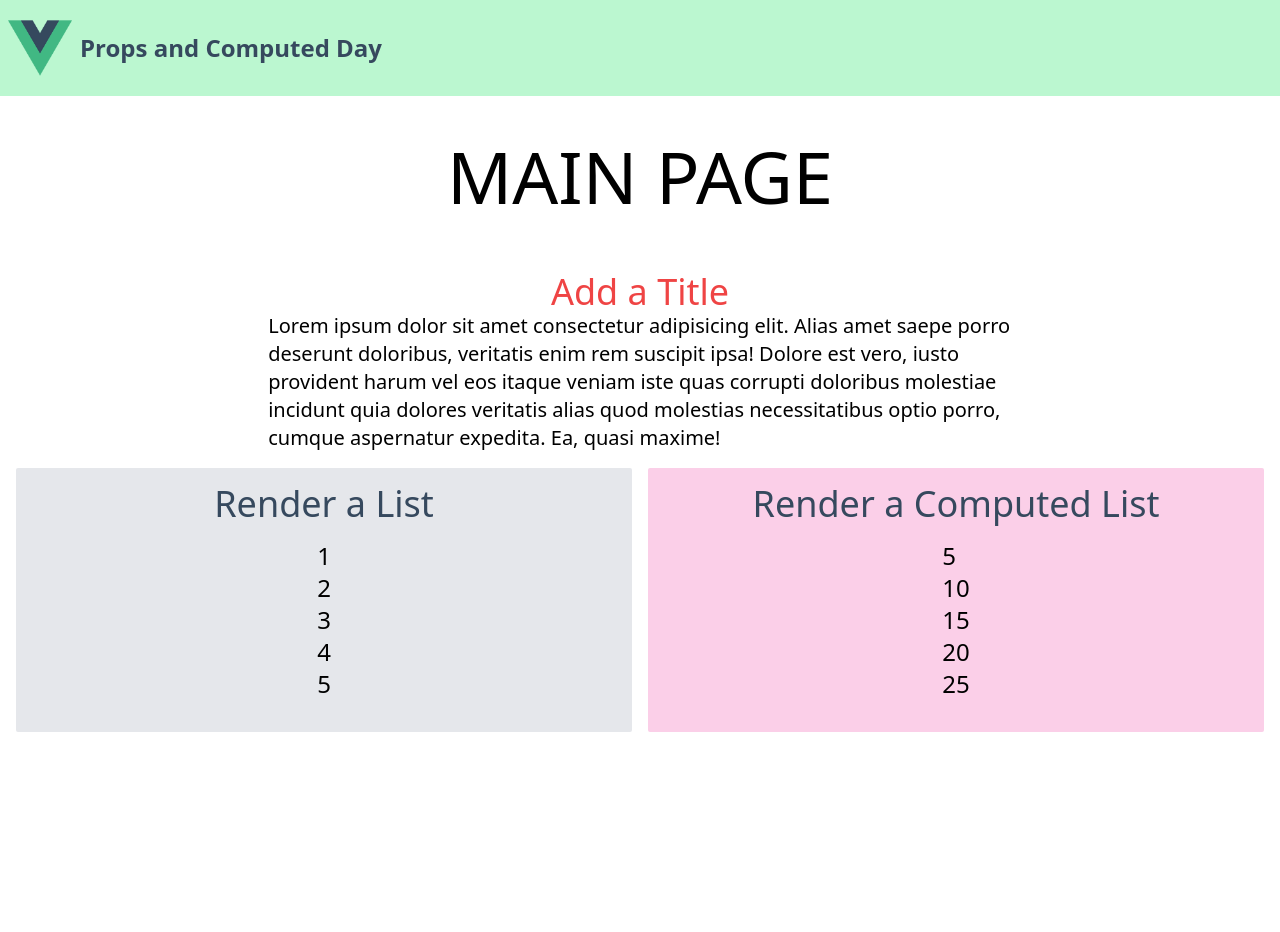
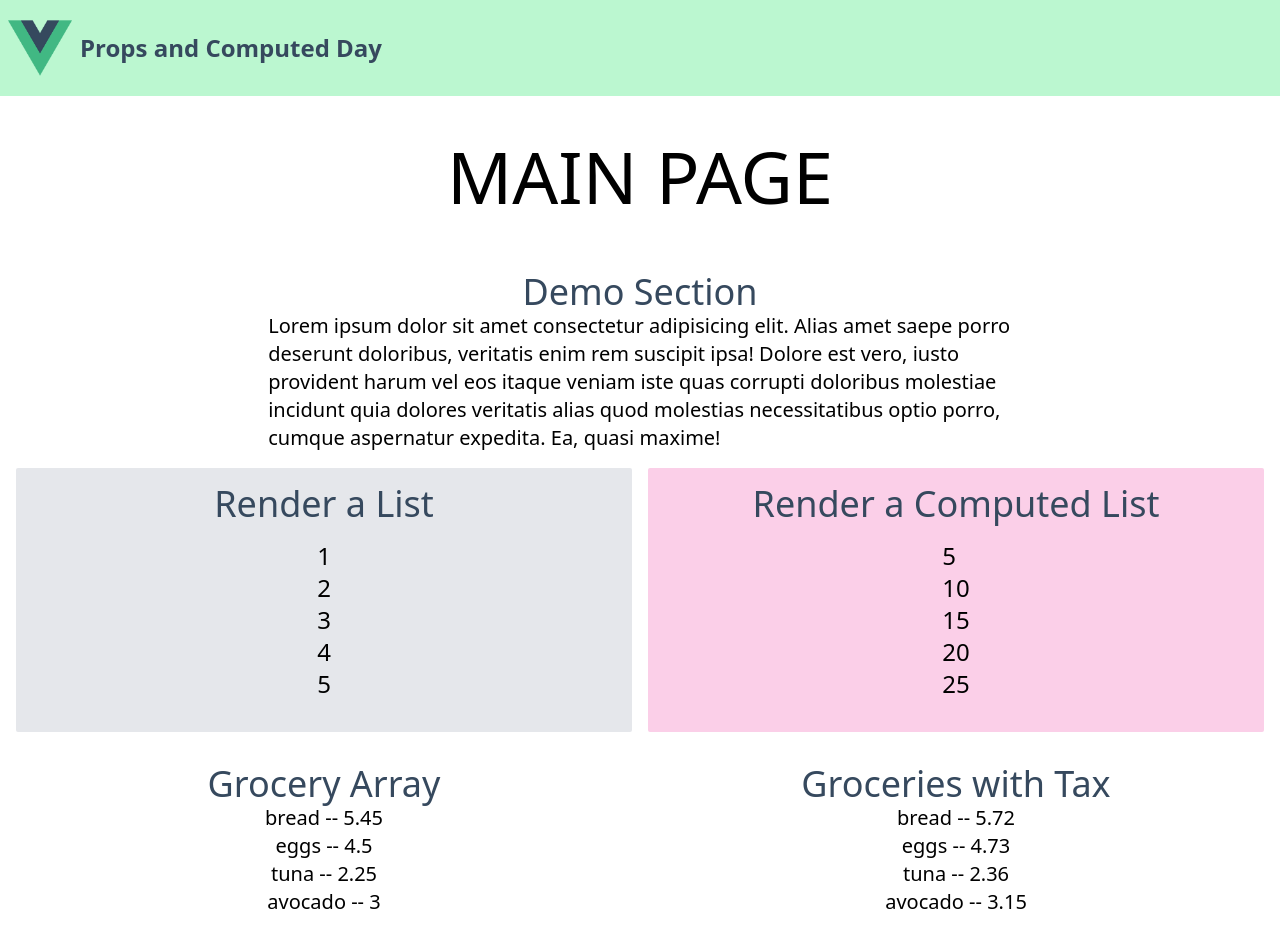
Before and after one commit to ashx3s/vue-demo, a Vue app: page / in a window 1280 px wide. Before the commit the page ends 800 px from the top, so only its background shows below. Built offline with nearby package versions, Linux system fonts and the light colour scheme; the HTML template or start-up script is replaced by a standard one.

Commit message:
added computed property example

```diff
--- a/src/App.vue
+++ b/src/App.vue
@@ -40,6 +40,24 @@
         </ul>
       </div>
     </section>
+    <BaseSection :title="'Grocery Array'">
+      <template #content>
+        <ul class="text-xl text-center">
+          <li v-for="product in groceries" :key="product.id">
+            {{ product.item }} -- {{ product.cost }}
+          </li>
+        </ul>
+      </template>
+    </BaseSection>
+    <BaseSection :title="'Groceries with Tax'">
+      <template #content>
+        <ul class="text-xl text-center">
+          <li v-for="product in groceriesWithTax" :key="product.id">
+            {{ product.name }} -- {{ product.cost }}
+          </li>
+        </ul>
+      </template>
+    </BaseSection>
   </main>
 </template>
 
@@ -54,7 +72,36 @@ import BaseSectionHeader from './components/BaseSectionHeader';
 const sectionTitle = 'Demo Section';
 
 const numberArray = [1, 2, 3, 4, 5];
+
 const multipliedArray = computed(() => {
   return numberArray.map((num) => num * 5);
 });
+
+// Groceries
+const groceries = [
+  {
+    item: 'bread',
+    cost: 5.45
+  },
+  {
+    item: 'eggs',
+    cost: 4.5
+  },
+  {
+    item: 'tuna',
+    cost: 2.25
+  },
+  {
+    item: 'avocado',
+    cost: 3.0
+  }
+];
+
+// Computed Tax Groceries
+const groceriesWithTax = computed(() => {
+  return groceries.map((product) => ({
+    name: product.item,
+    cost: parseFloat((product.cost * 1.05).toFixed(2))
+  }));
+});
 </script>
--- a/src/components/BaseSection.vue
+++ b/src/components/BaseSection.vue
@@ -1,9 +1,6 @@
 <template>
   <section class="flex flex-col rounded-sm py-4">
-    <header v-if="!headerTrigger" class="grid place-items-center text-center">
-      <h2 class="text-red-500 text-3xl md:text-4xl font-medium">Add a Title</h2>
-    </header>
-    <header v-else class="grid place-items-center text-center mx-1">
+    <header class="grid place-items-center text-center mx-1">
       <h2 class="text-black text-3xl md:text-4xl font-medium">{{ props.title }}</h2>
     </header>
 
@@ -18,5 +15,4 @@ const props = defineProps({
     type: String
   }
 });
-const headerTrigger = false;
 </script>
```
